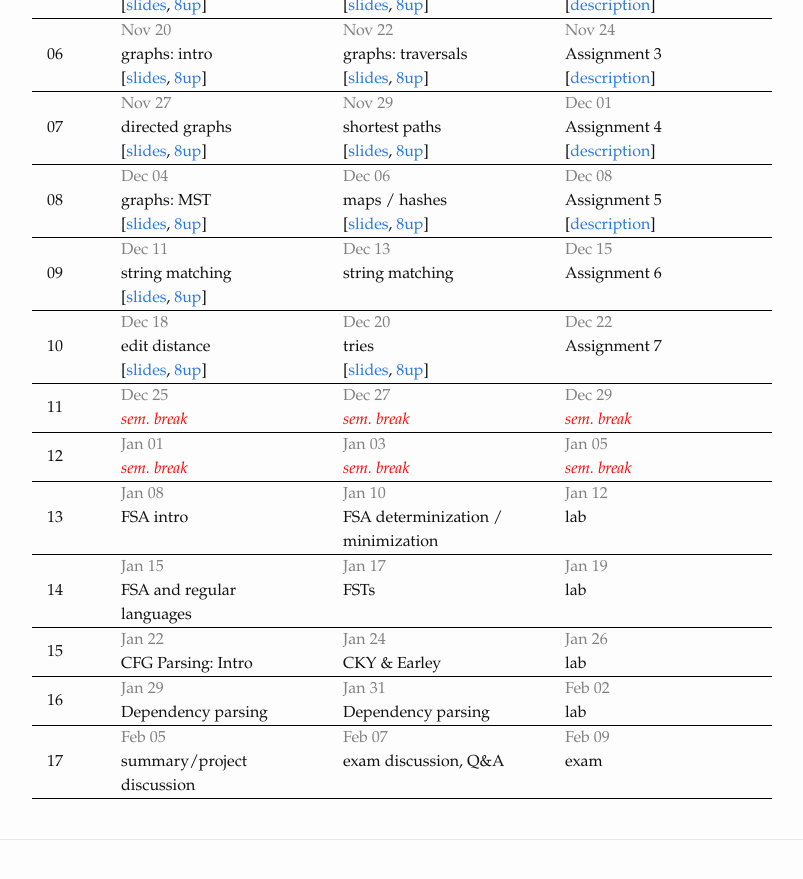
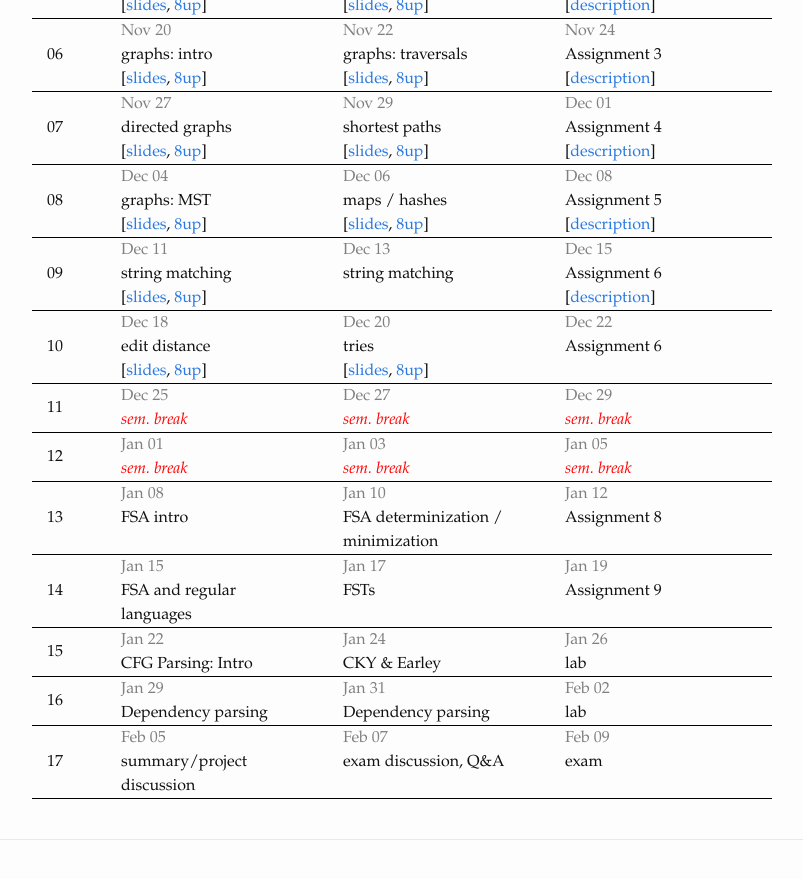
Before and after one commit to dsacl3-2023/dsacl3-2023.github.io, a Jekyll site: the page built from lectures.md, in a window 1280 px wide and 900 px high, scrolled down 602 px. Shown: the top 879 px of the window, without its empty margins (238-1041 px from the left). Built offline with Jekyll 4.4.1, drawn with Linux system fonts in a browser that asks for light colours.

Commit message:
Schedule update.

```diff
--- a/_data/schedule.yml
+++ b/_data/schedule.yml
@@ -120,6 +120,8 @@
       topic: string matching
     Dec 15:
       topic: Assignment 6
+      links:
+        description: https://dsacl3-2023.github.io/a5
 - week: "10"
   dates:
     Dec 18:
@@ -133,7 +135,7 @@
         slides: slides/tries.pdf
         8up: slides/tries-handout.pdf
     Dec 22:
-      topic: Assignment 7
+      topic: Assignment 6
 - week: "11"
   dates:
     Dec 25: sem. break
@@ -151,7 +153,7 @@
     Jan 10:
       topic: FSA determinization / minimization
     Jan 12:
-      topic: lab
+      topic: Assignment 8
 - week: "14"
   dates:
     Jan 15:
@@ -159,7 +161,7 @@
     Jan 17:
       topic: FSTs
     Jan 19:
-      topic: lab
+      topic: Assignment 9
 - week: "15"
   dates:
     Jan 22:
```
